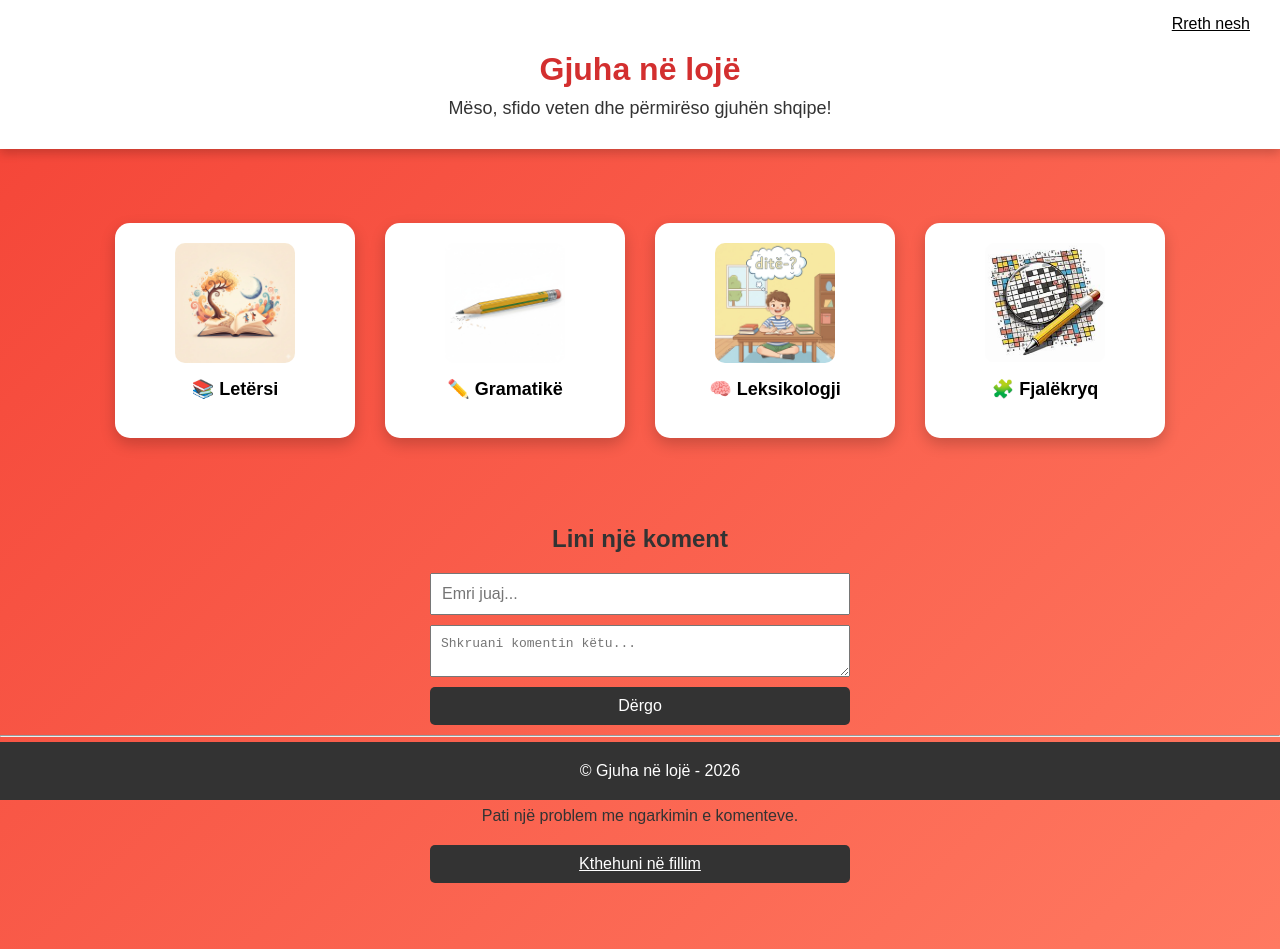
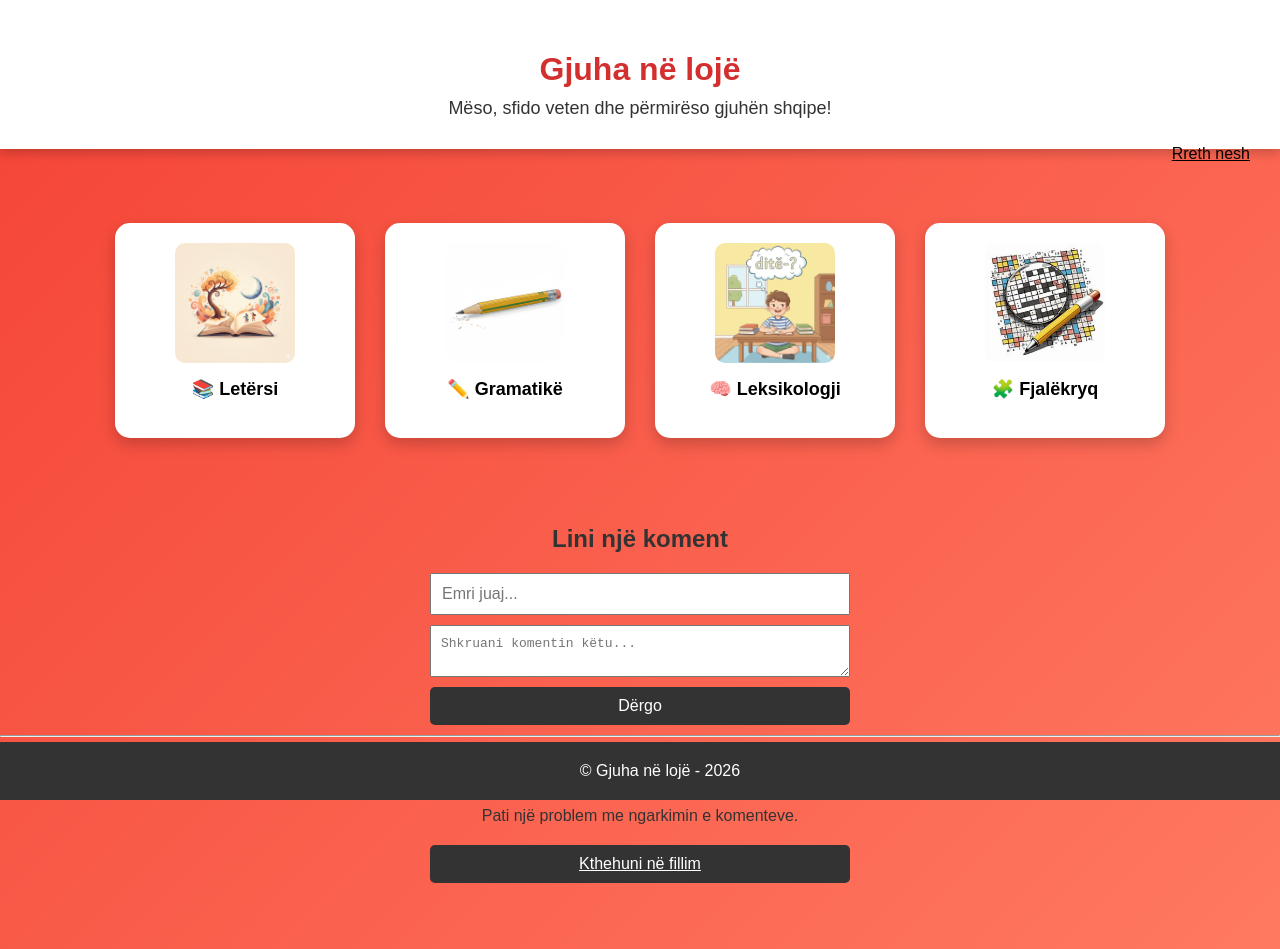
Before and after one commit to mikail-L/gjuha-ne-loje-kushtrimi-i-lirise, a plain HTML site: page Konkursi Website.html in a window 1280 px wide. Drawn offline with nearby package versions, Linux system fonts and the light colour scheme; no server answers.

Commit message:
Update Konkursi Website.html

```diff
--- a/Konkursi Website.html
+++ b/Konkursi Website.html
@@ -140,7 +140,7 @@
 			justify-content:flex-end;
 			list-style:none;
 			position:relative;
-			top:-150px;
+			top:-20px;
 			right:20px;
 		}
 
```
